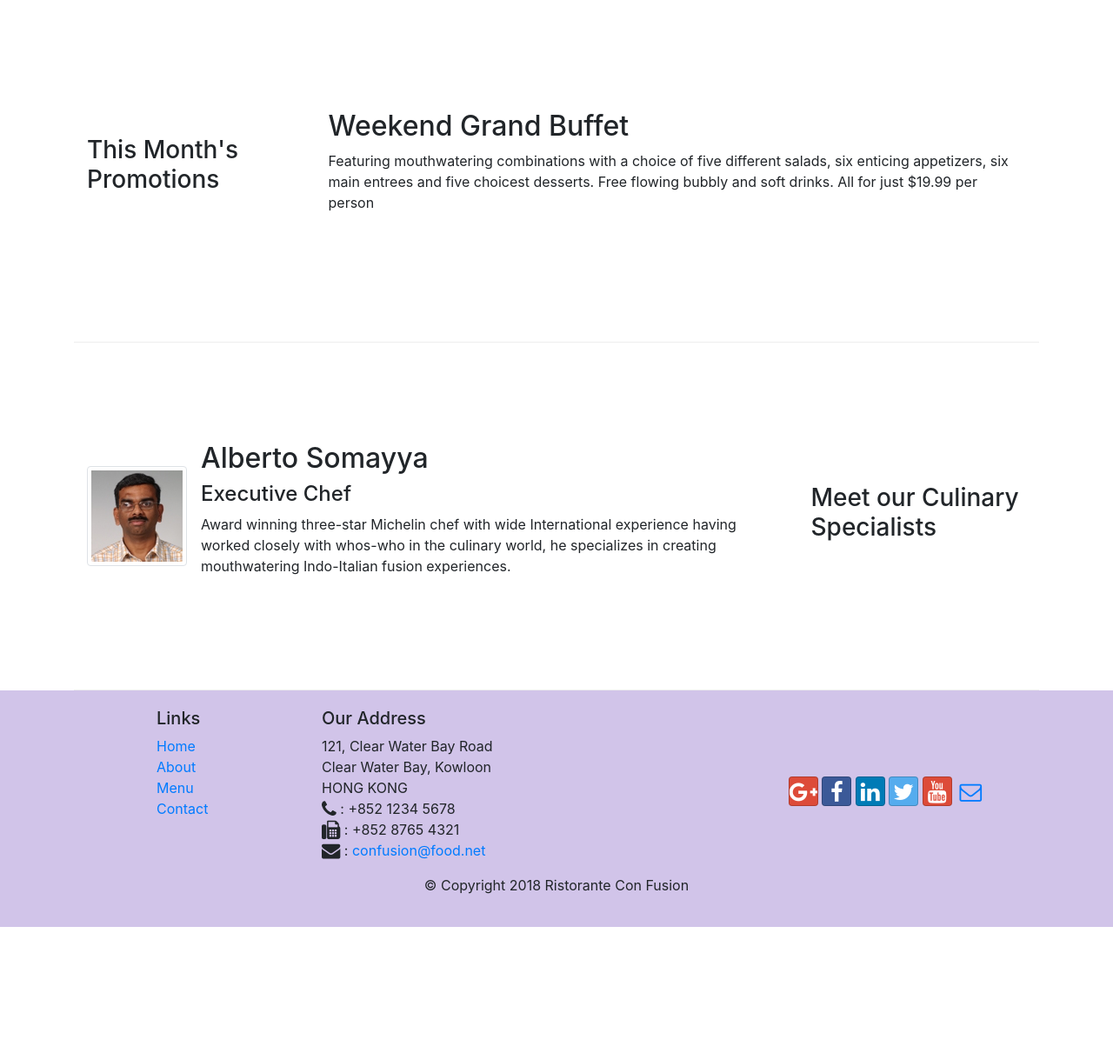
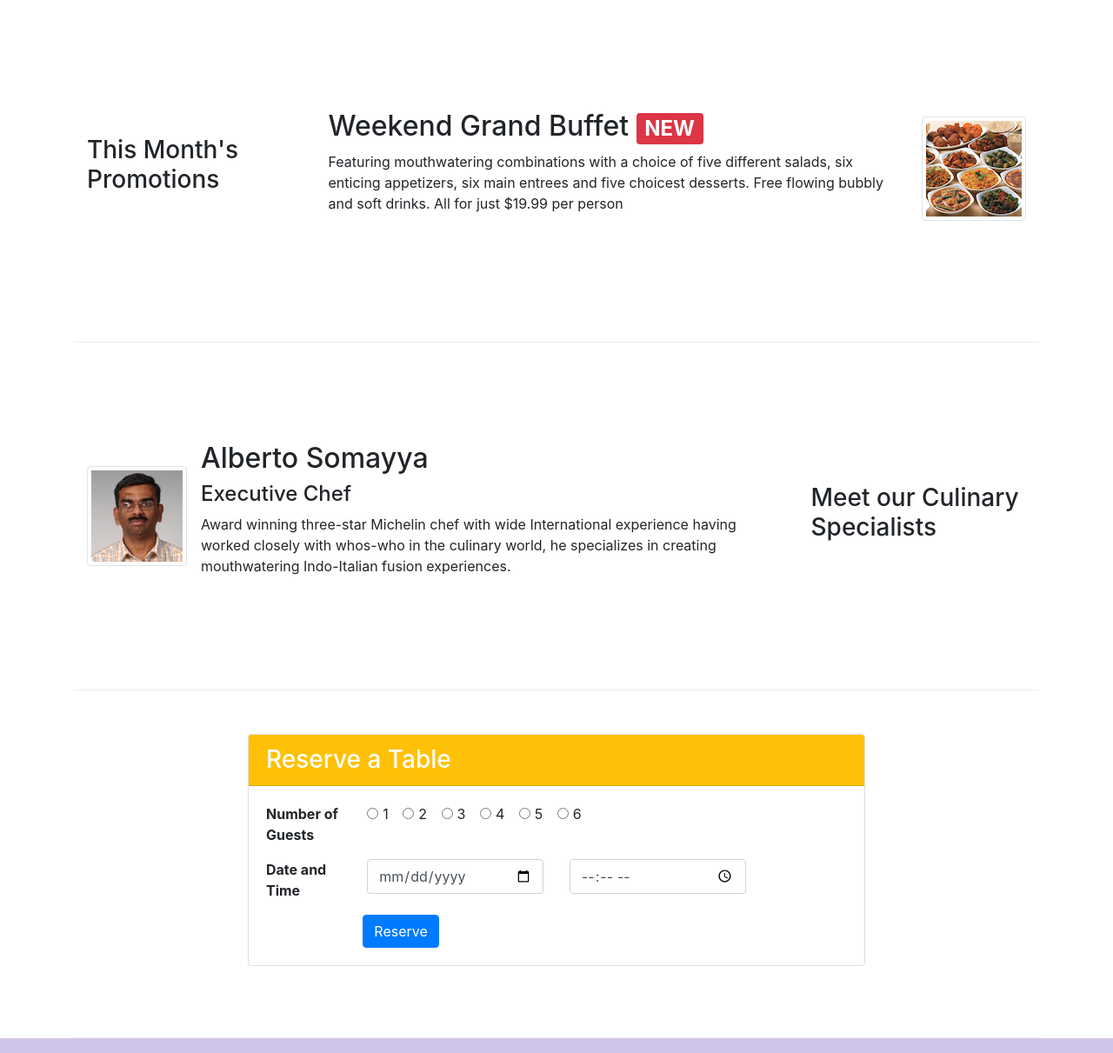
Before and after one commit to chetan6780/Ristorante-con-fusion, a website: page index.html in a window 1280 px wide. Shown: the part 740-1951 px from the top of the page at 87% size. Before the commit the page ends 1806 px from the top, so only its background shows below. Drawn offline with nearby package versions, Linux system fonts and the light colour scheme.

Commit message:
Assignment 2 Done

```diff
--- a/index.html
+++ b/index.html
@@ -18,7 +18,9 @@
     <nav class="navbar navbar-dark navbar-expand-sm bg-primary fixed-top">
         <div class="container">
             <a class="navbar-brand mr-auto" href="#"><img src="img/logo.png" height="30" width="41"></a>
-
+            <button class="navbar-toggler" type="button" data-toggle="collapse" data-target="#Navbar"><span
+                    class="navbar-toggler-icon"></span>
+            </button>
             <div class="collapse navbar-collapse" id="Navbar">
                 <ul class="navbar-nav mr-auto">
                     <li class="nav-item active"><a class="nav-link" href="#"><span class="fa fa-home fa-lg"></span>
@@ -32,10 +34,9 @@
                             Contact</a></li>
                 </ul>
             </div>
+
         </div>
-        <button class="navbar-toggler" type="button" data-toggle="collapse" data-target="#Navbar">
-            <span class="navbar-toggler-icon"></span>
-        </button>
+
     </nav>
     <header class=jumbotron>
         <div class=container>
@@ -45,8 +46,11 @@
                     <p>We take inspiration from the World's best cuisines, and create a unique fusion experience. Our
                         lipsmacking creations will tickle your culinary senses!</p>
                 </div>
-                <div class="col-12 col-sm align-self-center">
+                <div class="col-12 col-sm-3 align-self-center">
                     <img src="img/logo.png" class="img-fluid">
+                </div>
+                <div class="col-12 col-sm-3 align-self-center">
+                    <a href="#reserve" class="btn btn-warning btn-block font-weight-bold">Reserve Table</a>
                 </div>
             </div>
         </div>
@@ -54,15 +58,15 @@
 
     <div class="container">
         <div class="row row-content align-items-center">
-            <div class="col-12 col-sm-4 order-sm-last col-md-3">
+            <div class="col-12 col-sm-4 col-md-3 order-sm-last ">
                 <h3>Our Lipsmacking Culinary Creations</h3>
             </div>
             <div class="col col-sm order-sm-first col-md">
                 <div class="media">
                     <img class="d-flex mr-3 img-thumbnail align-self-center" src="img/uthappizza.png" alt="Uthappizza">
                     <div class="media-body">
-                        <h2 class="mt-0">Uthappizza<span class="badge badge-pill badge-secondary">$4.99</span><span
-                                class="badge badge-danger">HOT</span></h2>
+                        <h2 class="mt-0">Uthappizza <span class="badge badge-danger">HOT</span> <span
+                                class="badge badge-pill badge-secondary">$4.99</span></h2>
                         <p class="d-none d-sm-block">A unique combination of Indian Uthappam (pancake) and
                             Italian pizza, topped with Cerignola olives, ripe vine
                             cherry tomatoes, Vidalia onion, Guntur chillies and
@@ -77,12 +81,19 @@
             <div class="col-12 col-sm-4 col-md-3">
                 <h3>This Month's Promotions</h3>
             </div>
-            <div class="col col-sm col-md">
-                <h2>Weekend Grand Buffet</h2>
-                <p class="d-none d-sm-block">Featuring mouthwatering combinations with a choice of five different
-                    salads, six enticing appetizers,
-                    six main entrees and five choicest desserts. Free flowing bubbly and soft drinks. All for just
-                    $19.99 per person </p>
+            <div class="col col-sm order-sm-last col-md">
+                <div class="media">
+                    <div class="media-body">
+                        <h2>Weekend Grand Buffet <span class="badge badge-danger">NEW</span></h2>
+                        <p class="d-none d-sm-block">Featuring mouthwatering combinations with a choice of five
+                            different
+                            salads, six enticing appetizers,
+                            six main entrees and five choicest desserts. Free flowing bubbly and soft drinks. All for
+                            just
+                            $19.99 per person </p>
+                    </div>
+                    <img class="d-flex ml-3 img-thumbnail align-self-center" src="img/buffet.png" alt="buffet">
+                </div>
             </div>
         </div>
 
@@ -102,6 +113,67 @@
                             whos-who in the culinary world, he specializes in
                             creating mouthwatering Indo-Italian fusion experiences.
                         </p>
+                    </div>
+                </div>
+            </div>
+        </div>
+
+        <div class="row row-content">
+            <div class="col-sm-12 col-md-8 offset-md-2">
+                <div class="card" id="reserve">
+                    <h3 class="card-header bg-warning text-white">Reserve a Table</h3>
+                    <div class="card-body">
+                        <form action="submit" class="form">
+                            <div class="row">
+                                <div class="col-12 col-md-2 font-weight-bold">
+                                    Number of Guests
+                                </div>
+                                <div class="col">
+                                    <div class="form-check form-check-inline">
+                                        <input class="form-check-input" type="radio" name="inlineRadioOptions"
+                                            id="inlineRadio1" value="1table">
+                                        <label class="form-check-label" for="inlineRadio1">1</label>
+                                    </div>
+                                    <div class="form-check form-check-inline">
+                                        <input class="form-check-input" type="radio" name="inlineRadioOptions"
+                                            id="inlineRadio2" value="2tables">
+                                        <label class="form-check-label" for="inlineRadio2">2</label>
+                                    </div>
+                                    <div class="form-check form-check-inline">
+                                        <input class="form-check-input" type="radio" name="inlineRadioOptions"
+                                            id="inlineRadio3" value="3tables">
+                                        <label class="form-check-label" for="inlineRadio3">3</label>
+                                    </div>
+                                    <div class="form-check form-check-inline">
+                                        <input class="form-check-input" type="radio" name="inlineRadioOptions"
+                                            id="inlineRadio4" value="4tables">
+                                        <label class="form-check-label" for="inlineRadio4">4</label>
+                                    </div>
+                                    <div class="form-check form-check-inline">
+                                        <input class="form-check-input" type="radio" name="inlineRadioOptions"
+                                            id="inlineRadio5" value="5tables">
+                                        <label class="form-check-label" for="inlineRadio5">5</label>
+                                    </div>
+                                    <div class="form-check form-check-inline">
+                                        <input class="form-check-input" type="radio" name="inlineRadioOptions"
+                                            id="inlineRadio6" value="6tables">
+                                        <label class="form-check-label" for="inlineRadio6">6</label>
+                                    </div>
+                                </div>
+                            </div>
+                            <div class="row mt-3">
+                                <div class="col-12 col-md-2 font-weight-bold">Date and Time</div>
+                                <div class="col-12 col-md-4">
+                                    <input type="date" class="form-control" id="date" placeholder="Date">
+                                </div>
+                                <div class="col-12 col-md-4">
+                                    <input type="time" class="form-control" id="time" placeholder="Time">
+                                </div>
+                            </div>
+                            <div class="row offset-md-2 mt-3">
+                                <button type="submit" class="btn btn-primary">Reserve</button>
+                            </div>
+                        </form>
                     </div>
                 </div>
             </div>
```
